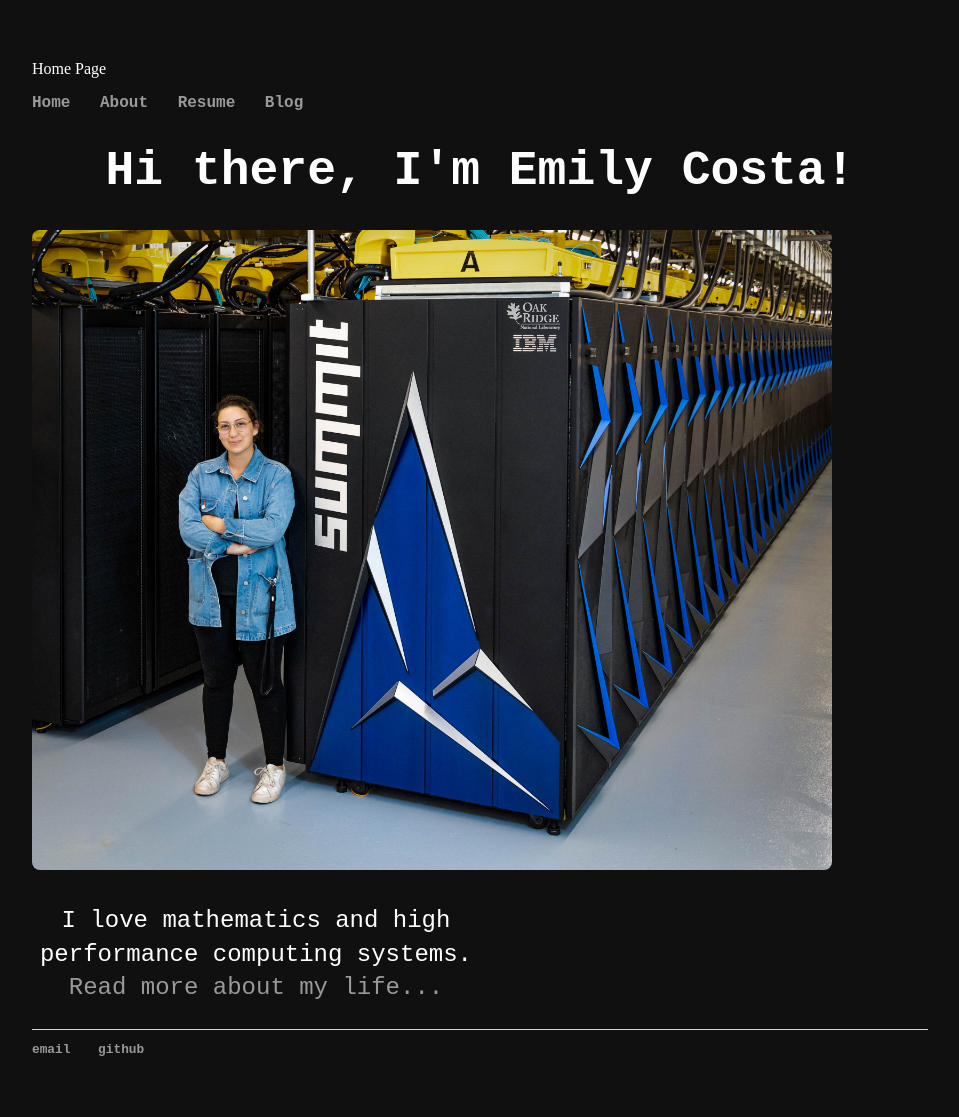
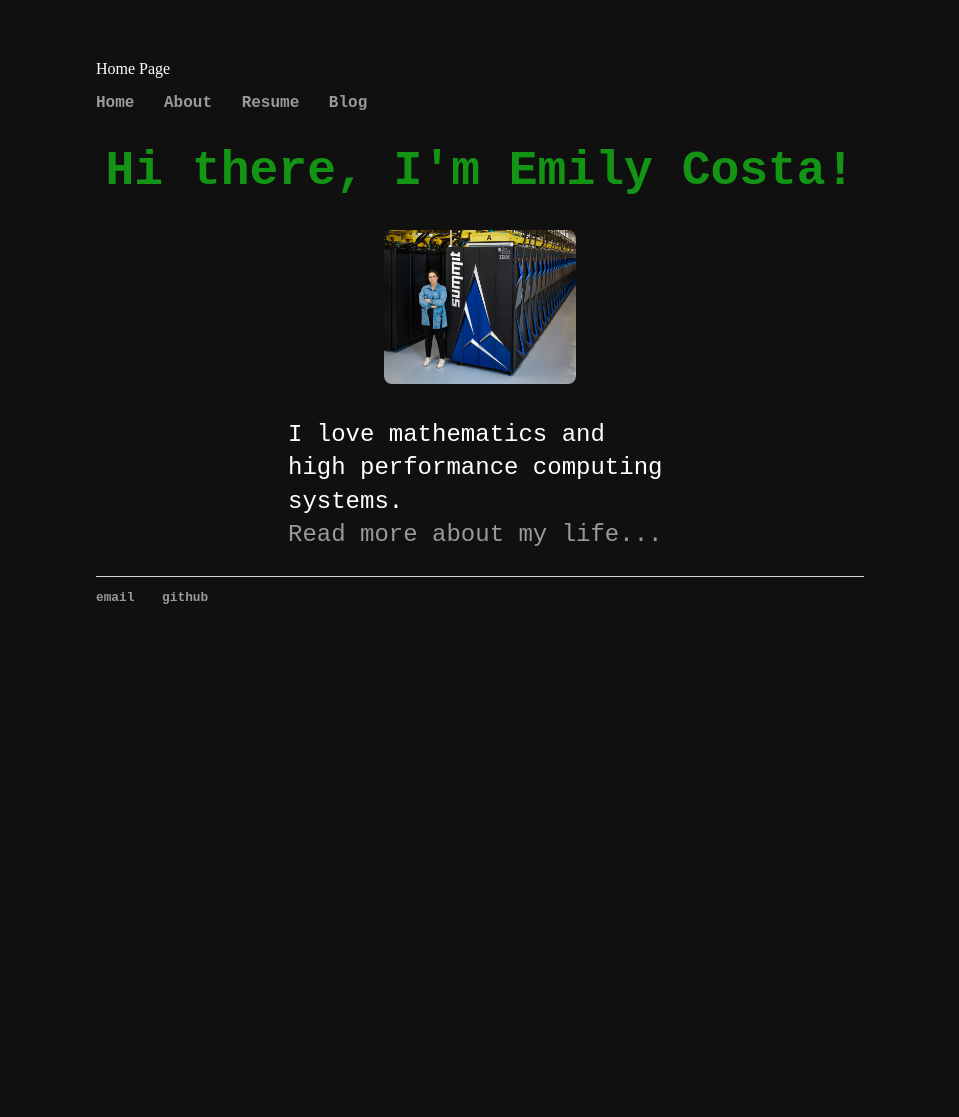
Before and after one commit to emilyjcosta5/emilyjcosta5.github.io, a Jekyll site: the page built from index.html, in a window 1280 px wide. Shown: the whole page, without its empty margins (160-1119 px from the left). Built offline with Jekyll 4.4.1, drawn with Linux system fonts in a browser that asks for light colours; after the commit the page ends 900 px from its top, so only the background shows below that.

Commit message:
adjusting CSS

```diff
--- a/css/main.css
+++ b/css/main.css
@@ -1,6 +1,6 @@
 body {
     margin: 60px auto;
-    width: 70%;
+    width: 60%;
     background-color: #101010;
     color: #ffffff;
 }
@@ -20,12 +20,12 @@ a {
 }
 a:hover {
     text-decoration: underline;
-    color: #4E9A06
+    color: #649568
 }
 h1 {
     font-size: 3em;
     font-family:"Courier New", Courier, monospace;
-    color: #ffffff;
+    color: #149414;
     text-align: center;
 }
 /*
@@ -52,12 +52,14 @@ p {
     color: #333;
     color: #ffffff;
     width: 50%;
-    text-align: center;
+    text-align: left;
+    margin-left: 25%;
+    margin-right: 25%;
 }
 img {
   border-radius: 8px;
   max-width: 800px;
-  width: auto;
+  width: 50%;
   display: block;
   margin: auto;
 }
@@ -65,7 +67,7 @@ footer {
     border-top: 1px solid #d5d5d5;
     font-size: .8em;
     font-family:"Courier New", Courier, monospace;
-    color: #3465A4;
+    color: #9ccc9c;
 }
 
 ul.posts {
```
